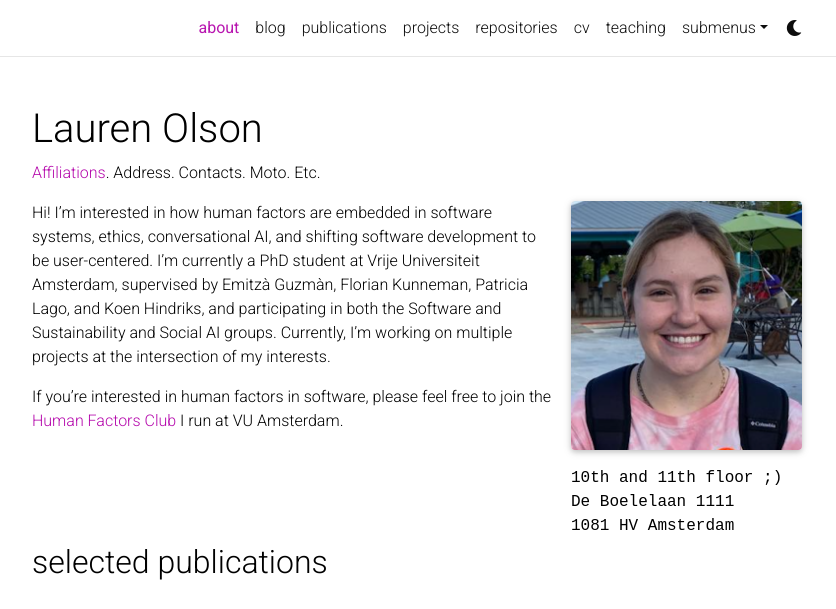
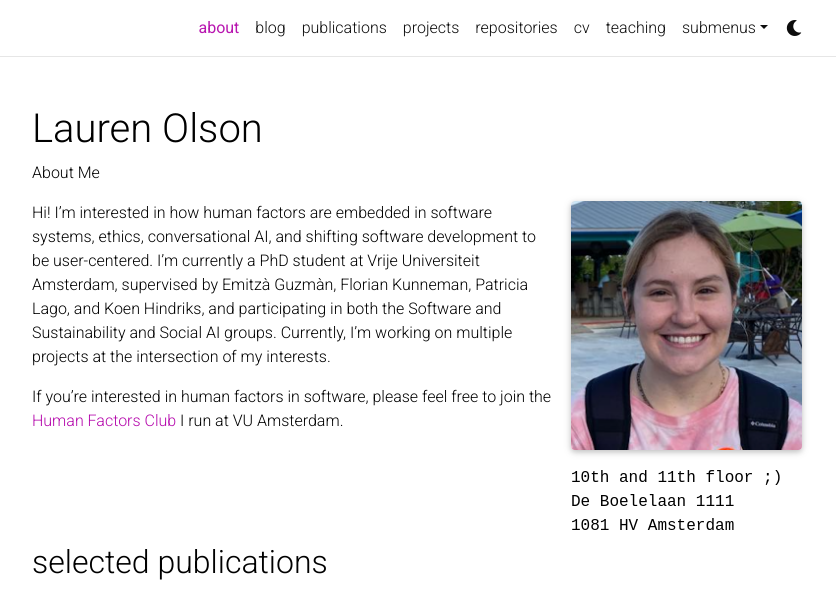
Before and after one commit to laols574/laols574.github.io, a Jekyll site: the page built from _pages/about.md, in a window 1280 px wide, cut to the strip 0-609 px from the top of the page. Shown: the whole strip, without its empty margins (223-1059 px from the left). Built offline with Jekyll 4.4.1, drawn with Linux system fonts in a browser that asks for light colours; full-size pictures stand in for the smaller copies a plugin makes; comment, search, counter and statistics services are not loaded; a style sheet for code colours, icons or effects is not loaded.

Commit message:
Update about.md

```diff
--- a/_pages/about.md
+++ b/_pages/about.md
@@ -2,7 +2,7 @@
 layout: about
 title: about
 permalink: /
-subtitle: <a href='#'>Affiliations</a>. Address. Contacts. Moto. Etc.
+subtitle: About Me
 
 profile:
   align: right
```
